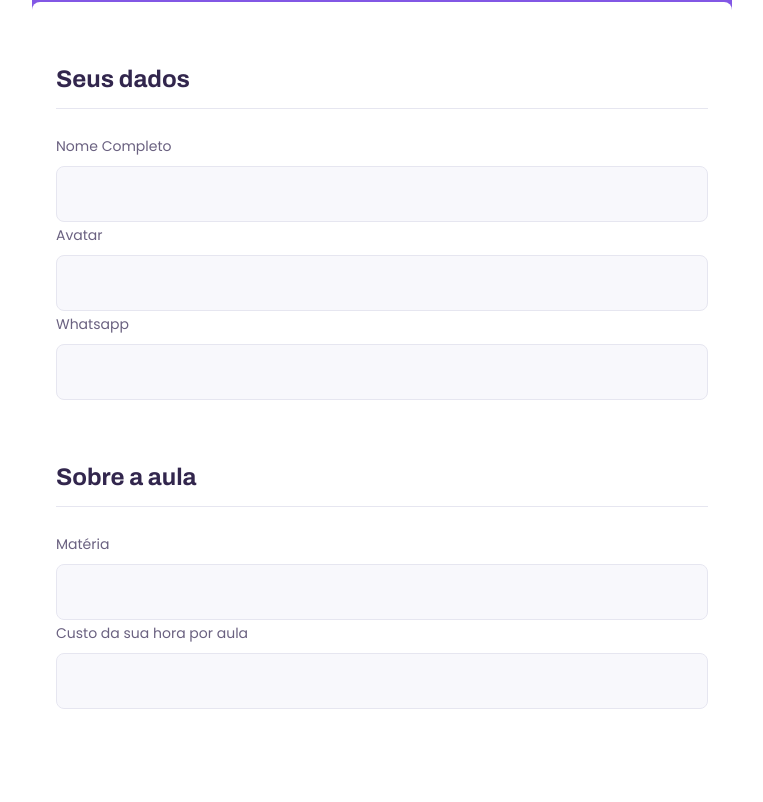
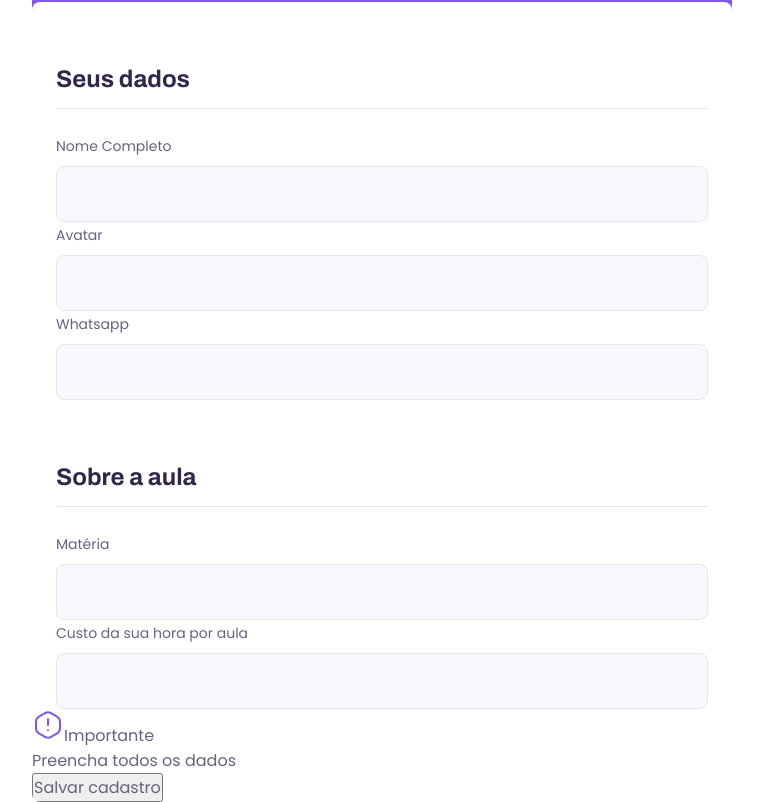
Before and after one commit to aloisiomartinez/Proffy, a React (Create React App) app in the folder web/: page /give-classes in a window 1280 px wide. Shown: the part 306-1108 px from the top of the page, without its empty margins (258-1021 px from the left). Before the commit the page ends 1015 px from the top, so only its background shows below. Built offline with nearby package versions, Linux system fonts and the light colour scheme.

Commit message:
CadastroTeacherForm

```diff
--- a/web/src/pages/TeacherForm/index.tsx
+++ b/web/src/pages/TeacherForm/index.tsx
@@ -3,6 +3,8 @@
 
 import './styles.css'
 import Input from '../../components/Input';
+
+import warningIcon from '../../assets/images/icons/warning.svg';
 
 function TeacherForm() {
   return (
@@ -29,6 +31,17 @@
           <Input name="subject" label="Matéria"/>
           <Input name="cost" label="Custo da sua hora por aula"/>
         </fieldset>
+
+        <footer>
+          <p>
+            <img src={warningIcon} alt="Aviso imporante"/>
+            Importante <br/>
+            Preencha todos os dados
+          </p>
+          <button type="button">
+            Salvar cadastro
+          </button>
+        </footer>
       </main>
     </div>
   )
```
